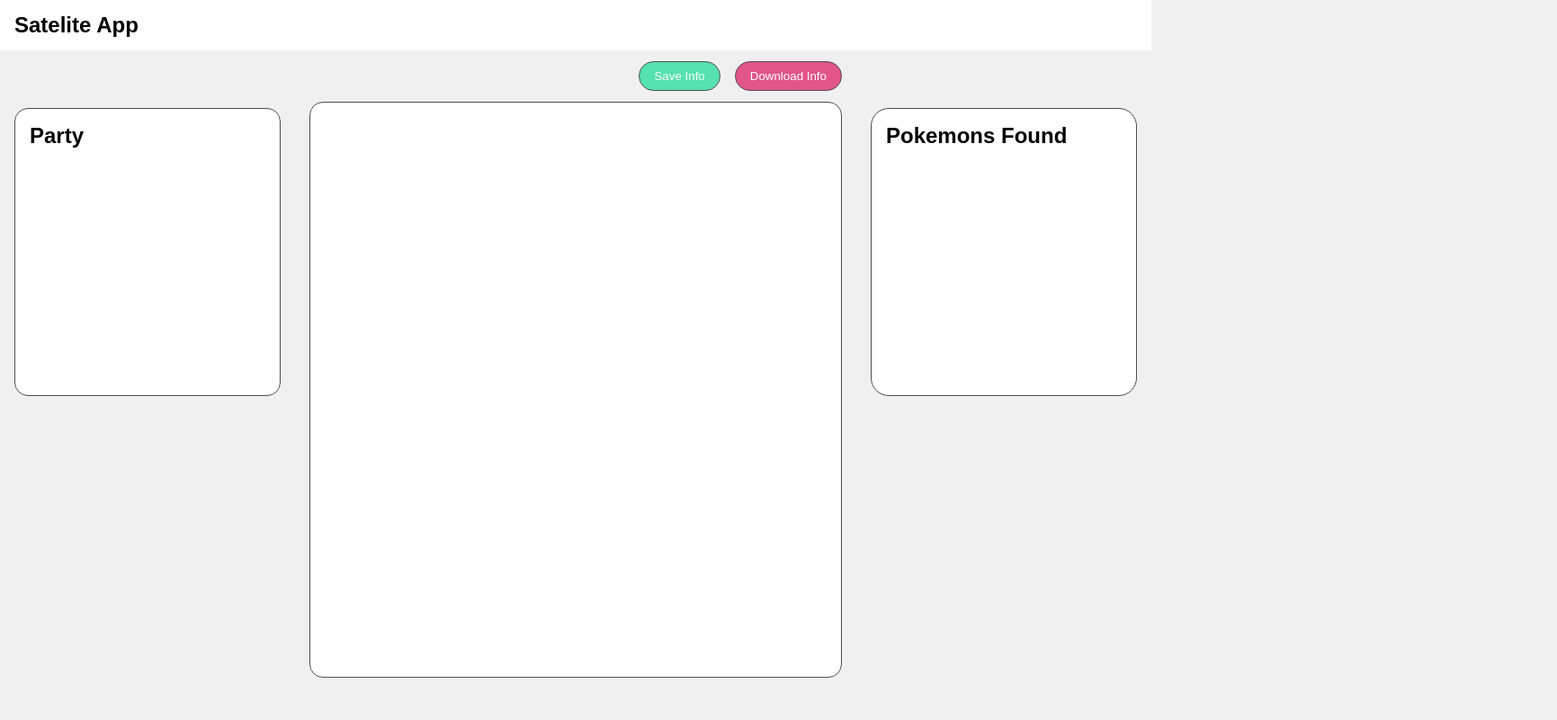
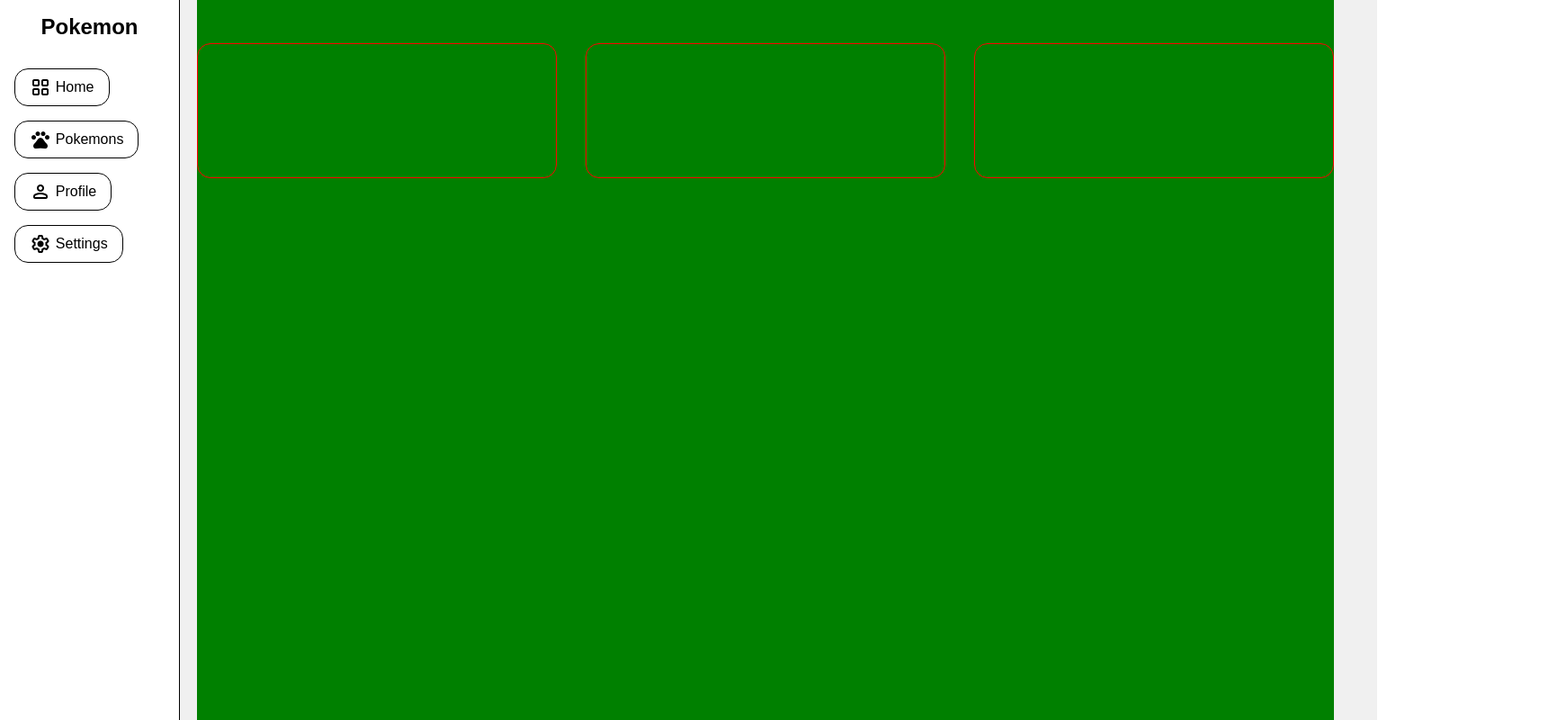
Before and after one commit to dansf/Web--AlternativePokemonJs, a website: page public/index.html in a window 1280 px wide. Shown: the whole page at 90% size, 1731 px wide, since content can reach past the window. Drawn offline with nearby package versions, Linux system fonts and the light colour scheme; no server answers.

Commit message:
Layout to dashboard

```diff
--- a/public/index.html
+++ b/public/index.html
@@ -4,56 +4,74 @@
     <meta charset="UTF-8" />
     <meta http-equiv="X-UA-Compatible" content="IE=edge" />
     <meta name="viewport" content="width=device-width, initial-scale=1.0" />
-    <!-- LINK CSS -->
-    <link rel="stylesheet" href="style.css" />
+
     <!-- LINK MATERIAL ICONS -->
     <link
       rel="stylesheet"
       href="https://fonts.googleapis.com/css2?family=Material+Symbols+Rounded:opsz,wght,FILL,GRAD@48,400,0,0"
     />
-
-    <title>LocationJs</title>
+    <!-- LINK CSS -->
+    <link rel="stylesheet" href="css/index.css" />
+    <title>PokemonJs</title>
   </head>
   <body>
-    <header class="header container">
-      <div class="header__container">
+    <div class="sidebar">
+      <div class="sidebar__container">
         <a href="/public/index.html" class="logo">
-          <h1>Satelite App</h1>
+          <h1>Pokemon</h1>
         </a>
+        <nav class="sidebar__nav">
+          <ul class="sidebar__ul">
+            <li class="sidebar__li">
+              <a href="">
+                <span class="material-symbols-rounded"> grid_view </span>
+                Home
+              </a>
+            </li>
+            <li class="sidebar__li">
+              <a href="">
+                <span class="material-symbols-rounded"> pets </span>
+                Pokemons
+              </a>
+            </li>
+            <li class="sidebar__li">
+              <a href="">
+                <span class="material-symbols-rounded"> person </span>
+                Profile
+              </a>
+            </li>
+            <li class="sidebar__li">
+              <a href="">
+                <span class="material-symbols-rounded"> settings </span>
+                Settings
+              </a>
+            </li>
+          </ul>
+        </nav>
       </div>
-    </header>
+    </div>
 
-    <main class="main container">
-      <div class="favorites">
-        <h2>Party</h2>
-        <!-- <div class="box-favorite">
-          <p class="lat"><span></span><br /></p>
-          <p class="lon"><span></span></p>
-        </div> -->
-      </div>
-
-      <div class="infos-displayed">
-        <div class="buttons">
-          <button class="btn-infos button-class">Save Info</button>
-          <button class="btn-get button-class">Download Info</button>
+    <main class="main">
+      <div class="btns">
+        <div class="btns__div">
+          <h3 class="title"></h3>
+          <p class="value"></p>
         </div>
-
-        <div class="update">
-          <!-- <h2>New locations</h2> -->
-          <!-- <div class="box">
-            <p class="lat"><span ></span><br /></p>
-            <p class="lon"><span ></span></p>
-            <p> <span class="date"></span> - <span class="hour"></span> </p>
-          </div> -->
+        <div class="btns__div">
+          <h3 class="title"></h3>
+          <p class="value"></p>
         </div>
-      </div>
-      <div class="weather">
-        <h2>Pokemons Found</h2>
-
+        <div class="btns__div">
+          <h3 class="title"></h3>
+          <p class="value"></p>
         </div>
       </div>
     </main>
 
+    <div class="aside">
+      <div class="aside__container"></div>
+    </div>
+
     <script type="module" src="index.js"></script>
   </body>
 </html>
--- /dev/null
+++ b/public/sass/_boilerplate.scss
@@ -0,0 +1,32 @@
+* {
+  box-sizing: border-box;
+  padding: 0;
+  margin: 0;
+  font-family: 'Poppins', sans-serif;
+}
+
+body{
+  background-color: #f0f0f0;
+  display: grid;
+  grid-template-columns: auto 1fr auto;
+  column-gap: 3rem;
+}
+
+button {
+  outline: none;
+  border: none;
+  color: white;
+}
+
+ul {
+  list-style: none;
+}
+
+a {
+  text-decoration: none;
+  color: black;
+}
+
+body {
+  background-color: #f0f0f0;
+}
--- /dev/null
+++ b/public/sass/_reusableclasses.scss
@@ -0,0 +1,16 @@
+
+/* ========== COMMON CLASSES */
+.pd1{
+padding: 0 1rem;
+}
+
+.button-class {
+  padding: 0.5rem 1rem;
+  border-radius: 20px;
+  border: 1px solid #4e4e4e;
+  cursor: pointer;
+}
+
+.button-class:hover {
+  transition: ease-in-out 0.3s;
+}
--- /dev/null
+++ b/public/sass/index.scss
@@ -0,0 +1,95 @@
+@use 'boilerplate';
+@use 'reusableclasses';
+
+$border: 1px solid red;
+
+/* =============== SIDEBAR ============== */
+.sidebar {
+  width: max(10%, 200px);
+  background-color: white;
+  border-right: 1px solid #000;
+  // border: $border;
+
+  &__container {
+    padding: 1rem;
+    display: flex;
+    flex-direction: column;
+    row-gap: 2rem;
+    height: 100vh;
+    // border: $border;
+
+    a {
+      h1 {
+        text-align: center;
+        font-size: 1.5rem;
+      }
+    }
+  }
+
+  &__nav {
+    ul {
+      display: flex;
+      flex-direction: column;
+      row-gap: 1rem;
+
+      li {
+        a {
+          display: flex;
+          column-gap: 0.3rem;
+          align-items: center;
+          width: fit-content;
+          color: #000;
+          padding: 0.5rem 1rem;
+          border-radius: 15px;
+          border: 1px solid #000;
+          transition: ease-in-out 0.3s;
+
+          &:hover {
+            //? Mudar cor da fonte para branco
+            background-color: hsla(158, 71%, 63%, 1);
+            transition: ease-in-out 0.3s;
+          }
+        }
+      }
+    }
+  }
+}
+
+/* =============== MAIN ============== */
+.main {
+  background-color: green;
+  padding-top: 3rem;
+
+  .btns {
+    display: grid;
+    grid-template-columns: repeat(3, 1fr);
+    column-gap: 2rem;
+    // column-gap: 10rem;
+    justify-items: center;
+    height: fit-content;
+
+    &__div {
+      width: 400px;
+      height: 150px;
+      border-radius: 15px;
+      border: $border;
+
+      .title{
+
+      }
+
+      .value{
+
+      }
+    }
+  }
+}
+
+.aside{
+
+  &__container{
+    height: 100vh;
+    width: 200px;
+    background-color: #fff;
+  }
+}
--- a/public/style.css
+++ /dev/null
@@ -1,269 +0,0 @@
-* {
-  box-sizing: border-box;
-  padding: 0;
-  margin: 0;
-  font-family: 'Poppins', sans-serif;
-}
-
-button {
-  outline: none;
-  border: none;
-  color: white;
-}
-
-ul{
-  list-style: none;
-}
-
-a {
-  text-decoration: none;
-  color: black;
-}
-
-body {
-  background-color: #f0f0f0;
-}
-/* ========== BOILERPLATE */
-.container {
-  padding: 0 1rem;
-}
-
-.button-class {
-  padding: 0.5rem 1rem;
-  border-radius: 20px;
-  border: 1px solid #4e4e4e;
-}
-
-.button-class:hover {
-  transition: ease-in-out 0.3s;
-}
-
-/* =============== HEADER */
-.header {
-  height: 3.5rem;
-  background-color: white;
-}
-
-.header__container {
-  height: 100%;
-  display: flex;
-  align-items: center;
-}
-
-.header__container a h1 {
-  font-size: 1.5rem;
-}
-
-/* =============== MAIN */
-.main {
-  display: grid;
-  grid-template-columns: 0.5fr 1fr 0.5fr;
-  grid-template-rows: 1fr auto auto;
-  gap: 2rem;
-}
-
-.infos-displayed {
-  grid-column: span 3;
-}
-
-@media (min-width: 768px) {
-  .infos-displayed {
-    grid-column: span 2;
-    grid-row: span 2;
-  }
-}
-
-@media (min-width: 1024px) {
-  .infos-displayed {
-    grid-column: 2;
-  }
-}
-
-.buttons {
-  display: flex;
-  justify-content: flex-end;
-  column-gap: 1rem;
-  padding: 0.75rem 0;
-}
-
-.btn-infos {
-  background-color: hsla(158, 71%, 61%, 1);
-}
-
-.btn-infos:hover {
-  background-color: hsla(158, 71%, 41%, 1);
-}
-
-.btn-get {
-  background-color: hsla(338, 71%, 61%, 1);
-}
-
-.btn-get:hover {
-  background-color: hsla(338, 71%, 41%, 1);
-}
-
-.update {
-  background-color: white;
-  border-radius: 15px;
-  height: 80vh;
-  padding: 1rem;
-  overflow-y: scroll;
-  border: 0.5px solid #4e4e4e;
-}
-
-.update::-webkit-scrollbar {
-  background: transparent;
-}
-
-.update::-webkit-scrollbar-button {
-  display: block;
-  height: 0.1rem;
-}
-
-.update::-webkit-scrollbar-thumb {
-  background-color: #cacaca;
-  border-radius: 20px;
-}
-
-.box {
-  height: fit-content;
-  border-radius: 15px;
-  padding: 0.5rem;
-  margin-bottom: 1rem;
-  border: 1px solid #000;
-  width: 100%;
-}
-
-.box p {
-  font-size: 1.2rem;
-  color: white;
-}
-
-.box p:nth-child(3),
-.boxThree {
-  font-size: 0.8rem;
-  font-weight: 500;
-  padding: 0.5rem 0 0;
-  text-align: end;
-  color: white;
-}
-
-/* ================ FAVORITES */
-.favorites {
-  padding: 1rem;
-  grid-column: span 3;
-  grid-row: 3;
-  background-color: #fff;
-  border-radius: 15px;
-  height: 20rem;
-  margin-bottom: 5rem;
-  border: 0.5px solid #4e4e4e;
-  overflow-y: scroll;
-}
-
-.favorites::-webkit-scrollbar {
-  background: transparent;
-}
-
-.favorites::-webkit-scrollbar-button {
-  display: block;
-  height: 0.1rem;
-}
-
-.favorites::-webkit-scrollbar-thumb {
-  background-color: #cacaca;
-  border-radius: 20px;
-}
-
-@media (min-width: 768px) {
-  .favorites {
-    grid-column: 3;
-    grid-row: 2;
-  }
-}
-
-@media (min-width: 1024px) {
-  .favorites {
-    grid-column: 1;
-    grid-row: 1;
-    margin-top: 4rem;
-  }
-}
-
-.box-favorite {
-  margin-bottom: 2rem;
-  border-radius: 15px;
-  padding: 0.5rem;
-  background: #fff;
-  border: 0.5px solid #4e4e4e;
-}
-
-/* ================ WEATHER */
-.weather {
-  padding: 1rem;
-  grid-column: span 3;
-  grid-row: 2;
-  background-color: #fff;
-  border-radius: 20px;
-  height: 20rem;
-  border: 0.5px solid #4e4e4e;
-  overflow-y: hidden;
-}
-
-@media (min-width: 768px) {
-  .weather {
-    grid-column: 3;
-    grid-row: 1;
-    margin-top: 4rem;
-  }
-}
-
-.weather > h2 {
-}
-
-.user {
-  display: grid;
-  grid-template-columns: 1fr 0.75fr;
-  row-gap: 0.5rem;
-  margin-top: 1rem;
-  /* border: 1px solid red; */
-}
-
-.text {
-  grid-column: 1;
-  align-self: center;
-}
-
-.text h2 {
-  font-size: 1.5rem;
-  text-transform: capitalize;
-}
-
-.text h3 {
-  font-size: 1.3rem;
-}
-
-.weather-box-icon {
-  grid-column: 2;
-  display: flex;
-  justify-content: center;
-}
-
-.weather-icon {
-  font-size: 5rem !important;
-}
-
-.desc {
-  grid-column: span 2;
-}
-
-.desc p {
-  font-size: 0.868rem;
-  font-weight: 500;
-}
-
-.pokeTypes ul{
-  display: grid;
-  grid-template-columns: repeat(2, auto);
-
-}
```
Also changed, not shown: public/index.js (+35 -26 lines), public/css/index.css (added), 1 other file.
